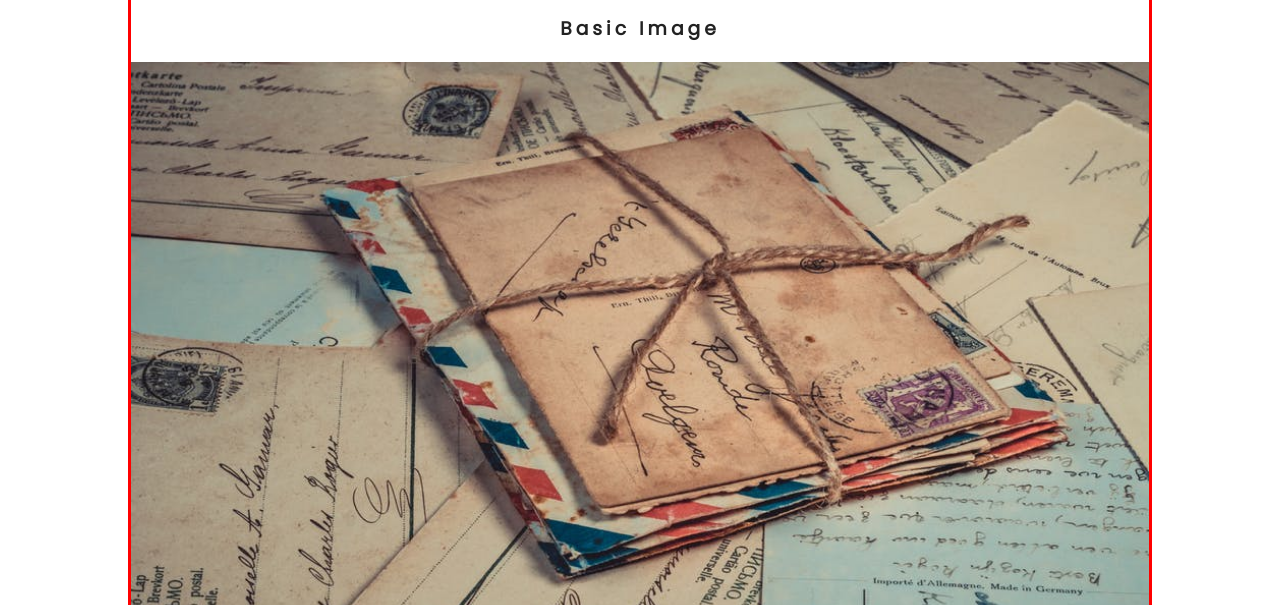
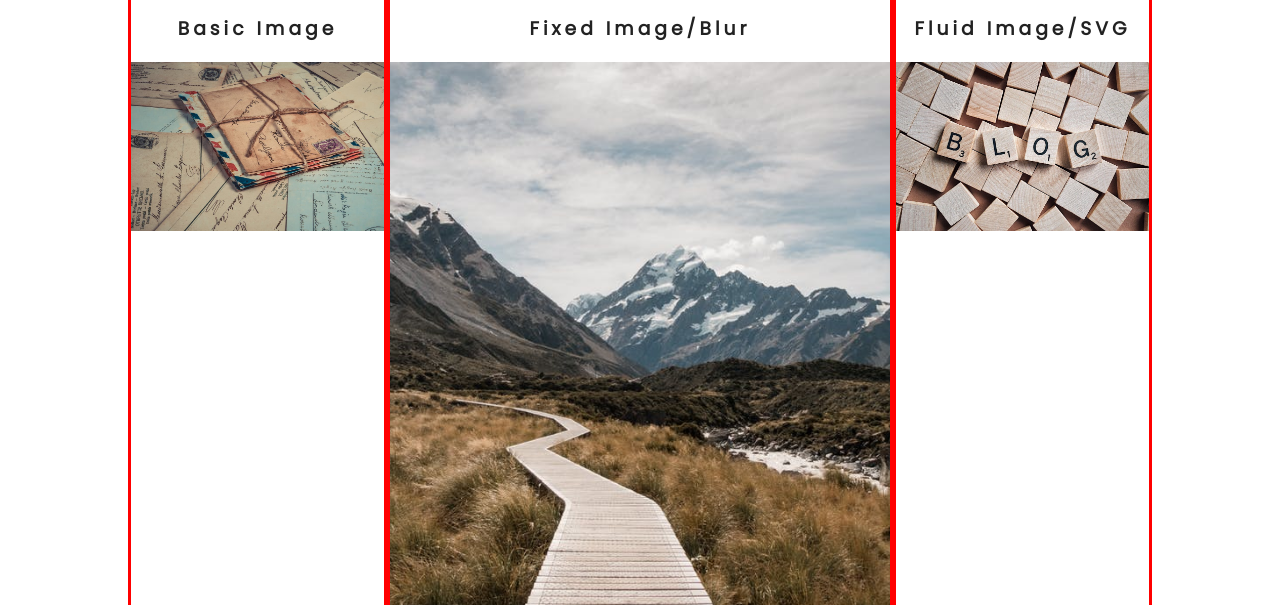
Before and after one commit to Methamorphe/Backroads-Gatsby, a Gatsby site: page /blog in a window 1280 px wide. Shown: the part 195-800 px from the top of the page. Built offline with nearby package versions, Linux system fonts and the light colour scheme; Gatsby itself is replaced by a stand-in of ours.

Commit message:
Gatsby img fluid

```diff
--- a/src/examples/Images.js
+++ b/src/examples/Images.js
@@ -8,7 +8,7 @@ const getImages = graphql`
   query Images {
     fixed: file(relativePath: { eq: "defaultBcg.jpeg" }) {
       childImageSharp {
-        fixed(width: 300, height: 400) {
+        fixed(width: 500, height: 600, grayscale: true) {
           ...GatsbyImageSharpFixed
         }
       }
@@ -16,7 +16,7 @@ const getImages = graphql`
     fluid: file(relativePath: { eq: "blogBcg.jpeg" }) {
       childImageSharp {
         fluid {
-          src
+          ...GatsbyImageSharpFluid_tracedSVG
         }
       }
     }
@@ -37,6 +37,7 @@ const Images = () => {
       </article>
       <article>
         <h3>Fluid image/SVG</h3>
+        <Img fluid={data.fluid.childImageSharp.fluid} />
       </article>
     </Wrapper>
   )
@@ -54,6 +55,11 @@ const Wrapper = styled.div`
   .basic {
     width: 100%;
   }
+  @media (min-width: 992px) {
+    display: grid;
+    grid-template-columns: 1fr 1fr 1fr;
+    grid-columns-gap: 1rem;
+  }
 `
 
 export default Images
```
